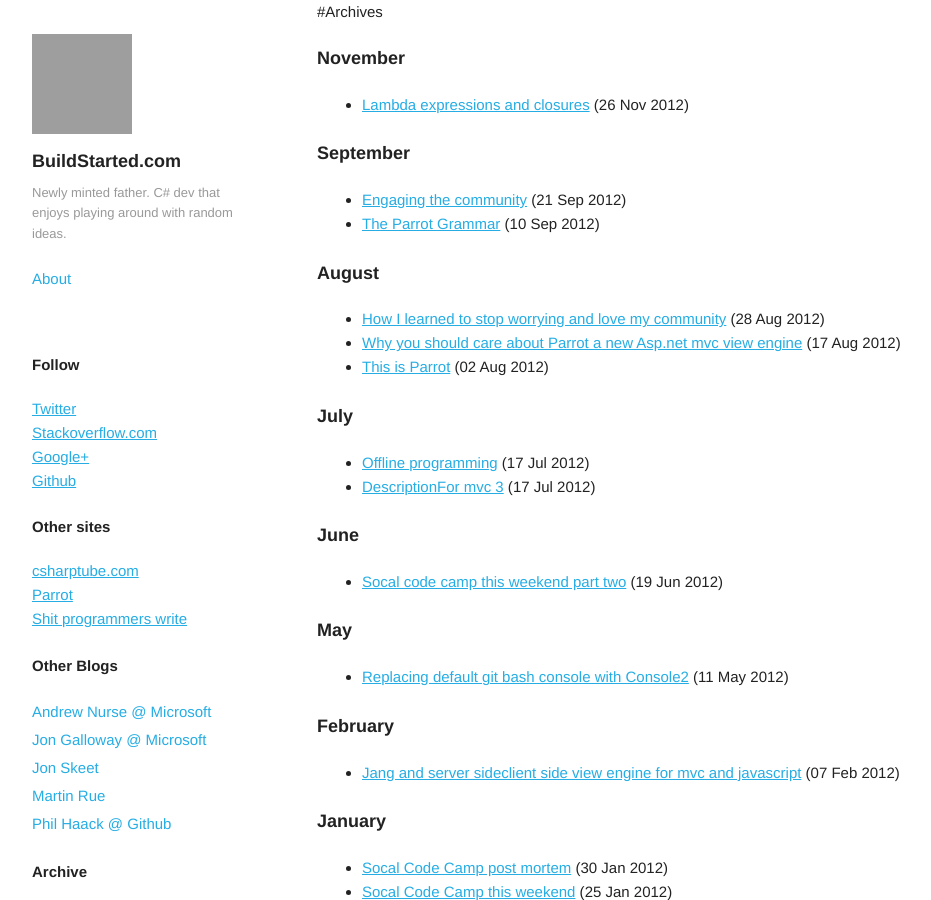
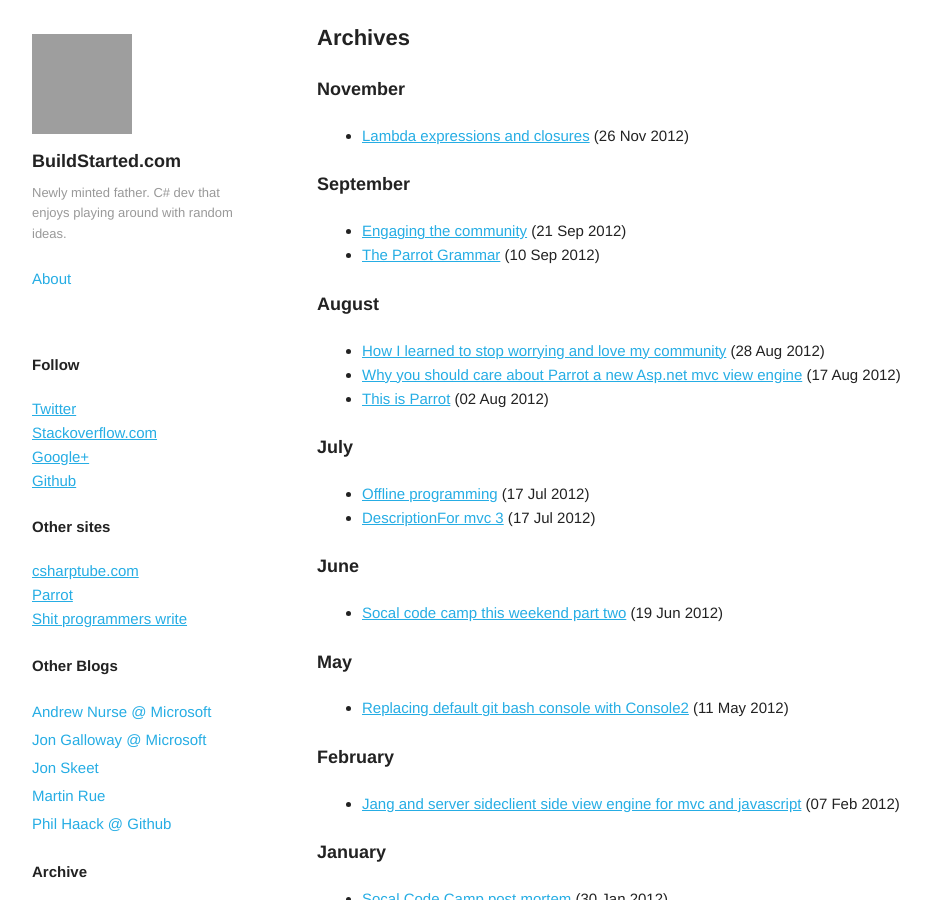
Before and after one commit to Buildstarted/buildstarted.com, a Jekyll site: the page built from archive.html, in a window 1280 px wide and 900 px high, cut to the strip 0-900 px from the top of the window. Shown: the whole strip, without its empty margins (133-1064 px from the left). Built offline with Jekyll 4.4.1, drawn with Linux system fonts in a browser that asks for light colours; nearby versions of some CDN libraries; Markdown is read by kramdown in place of the engine named in the settings; grey boxes are pictures that could not be loaded.

```diff
--- a/archive.html
+++ b/archive.html
@@ -3,7 +3,7 @@ layout: default
 title: Buildstarted.com
 ---
 
-#Archives
+<h1>Archives</h1>
 
 {% assign year = '2015' %}
 {% assign month = 'December' %}
```
